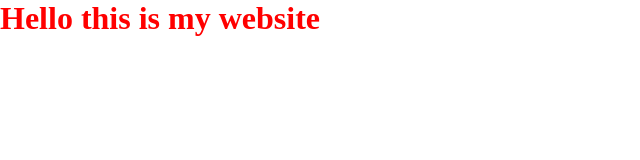
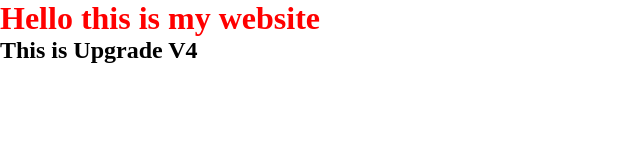
Before and after one commit to dabo2100/g-369, a plain HTML site: page index.html in a window 1280 px wide. Shown: the whole page, without its empty margins (0-640 px from the left). Drawn offline with Linux system fonts and the light colour scheme.

Commit message:
Update for V4

```diff
--- a/index.html
+++ b/index.html
@@ -8,6 +8,7 @@
   </head>
   <body>
     <h1>Hello this is my website</h1>
+    <h2>This is Upgrade V4</h2>
   </body>
 </html>
 
```
